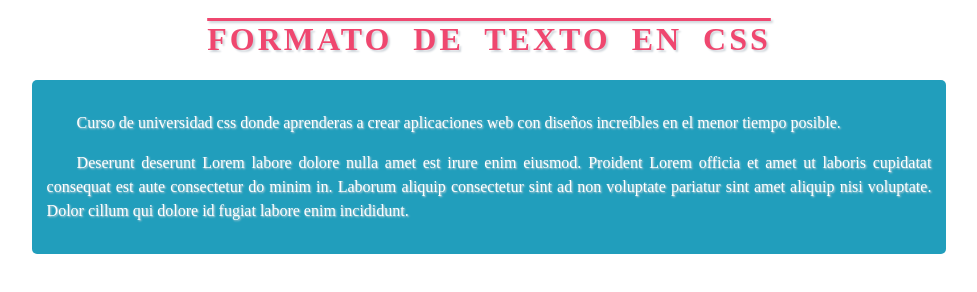
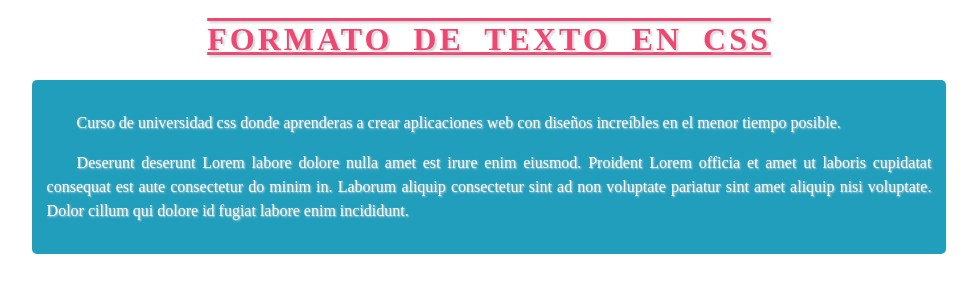
Before and after one commit to gabodevelop3r/css_expert_udemy, a plain HTML site: page leccion06/index.html in a window 1280 px wide. Shown: the whole page, without its empty margins (151-1128 px from the left). Drawn offline with Linux system fonts and the light colour scheme.

Commit message:
[ADD] undeline para h1

```diff
--- a/leccion06/css/estilos.css
+++ b/leccion06/css/estilos.css
@@ -5,7 +5,8 @@ h1{
     text-shadow: 2px 2px 2px #ced4da;
     letter-spacing: 3px;
     word-spacing: 10px;
-    text-decoration: overline;
+    text-decoration: overline underline;
+
 }
 
 .caja{
```
